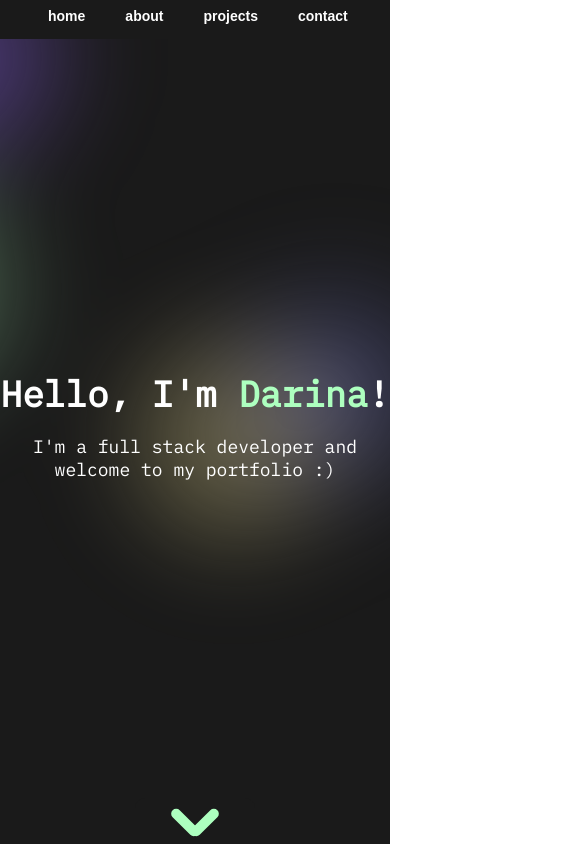
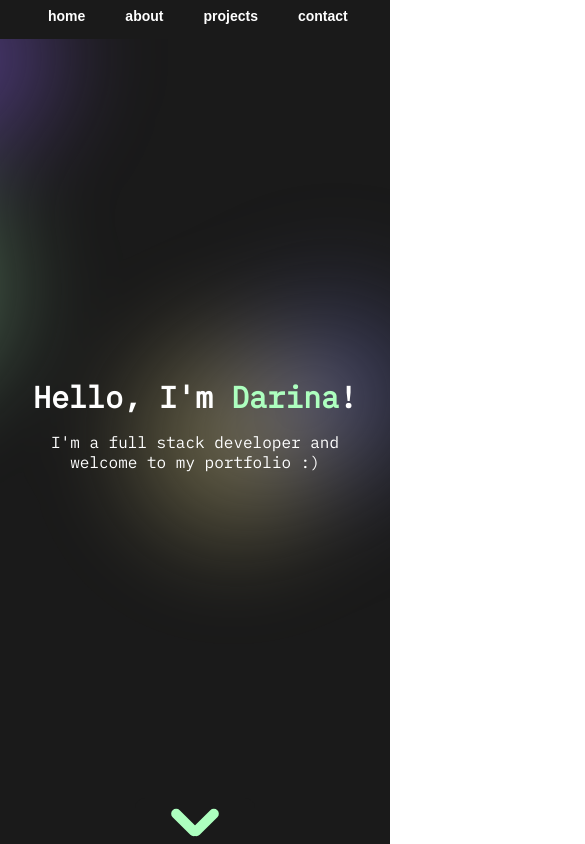
Before and after one commit to darinaJur/portfolio, a Next.js app: page / in a window 390 px wide. Shown: the top 844 px of the page, 585 px wide, since content can reach past the window. Built offline with nearby package versions, Linux system fonts and the light colour scheme; a web font is replaced by a local one.

Commit message:
change home page font and remove arrows

```diff
--- a/src/app/components/Projects/Projects.js
+++ b/src/app/components/Projects/Projects.js
@@ -81,7 +81,7 @@ export default function Projects({ font }) {
           slidesToShow: 1,
           slidesToScroll: 1,
           dots: true,
-          arrows: true,
+          arrows: false,
         },
       },
     ],
--- a/src/app/globals.css
+++ b/src/app/globals.css
@@ -51,13 +51,17 @@ main {
 
 @media (max-width: 768px) {
   .submain-container {
-    padding: 0 10px;
+    padding: 0 20px;
   }
 
   .text-container {
-    font-size: 18px;
+    font-size: 16px;
     display: flex;
     flex-wrap: wrap;
+
+    h1 {
+      font-size: 30px;
+    }
   }
 
   .hello-message .small-description {
```
